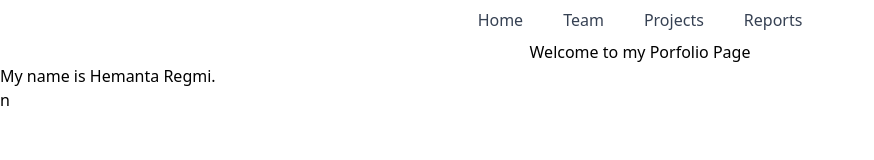
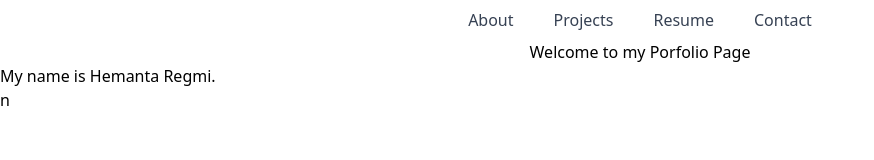
Before and after one commit to HemantaRegmi/PortFolioPage, a React (Vite) app: page / in a window 1280 px wide. Shown: the top 160 px of the page, without its empty margins (0-874 px from the left). Built offline with nearby package versions, Linux system fonts and the light colour scheme.

Commit message:
defining functions for pages

```diff
--- a/src/components/navbar/index.tsx
+++ b/src/components/navbar/index.tsx
@@ -2,16 +2,10 @@ export default function NavBar() {
   return (
     <nav className="flex justify-center space-x-4">
       <a
-        href="/dashboard"
+        href="/about"
         className="font-b rounded-lg px-3 py-2 text-gray-700 hover:bg-gray-100 hover:text-gray-900"
       >
-        Home
-      </a>
-      <a
-        href="/team"
-        className="font-b rounded-lg px-3 py-2 text-gray-700 hover:bg-gray-100 hover:text-gray-900"
-      >
-        Team
+        About
       </a>
       <a
         href="/projects"
@@ -20,10 +14,16 @@ export default function NavBar() {
         Projects
       </a>
       <a
-        href="/reports"
+        href="/resume"
         className="font-b rounded-lg px-3 py-2 text-gray-700 hover:bg-gray-100 hover:text-gray-900"
       >
-        Reports
+        Resume
+      </a>
+      <a
+        href="/contact"
+        className="font-b rounded-lg px-3 py-2 text-gray-700 hover:bg-gray-100 hover:text-gray-900"
+      >
+        Contact
       </a>
     </nav>
   );
--- a/src/pages/contact/index.tsx
+++ b/src/pages/contact/index.tsx
@@ -0,0 +1,12 @@
+export default function Contact() {
+  return (
+    <div>
+      <h1 className="flex h-full justify-center ">
+        Welcome to my Contact Page
+      </h1>
+      <>
+        <h2>My name is Hemanta Regmi.</h2>
+      </>
+    </div>
+  );
+}
--- a/src/pages/projects/index.tsx
+++ b/src/pages/projects/index.tsx
@@ -1,3 +1,12 @@
 export default function Projects() {
-  return <div>Welcome to my projects</div>;
+  return (
+    <div>
+      <h1 className="flex h-full justify-center ">
+        Welcome to my Project Page
+      </h1>
+      <>
+        <h2>My name is Hemanta Regmi.</h2>
+      </>
+    </div>
+  );
 }
--- a/src/pages/resume/index.tsx
+++ b/src/pages/resume/index.tsx
@@ -0,0 +1,10 @@
+export default function About() {
+  return (
+    <div>
+      <h1 className="flex h-full justify-center ">Welcome to my Resume</h1>
+      <>
+        <h2>My name is Hemanta Regmi.</h2>
+      </>
+    </div>
+  );
+}
```
